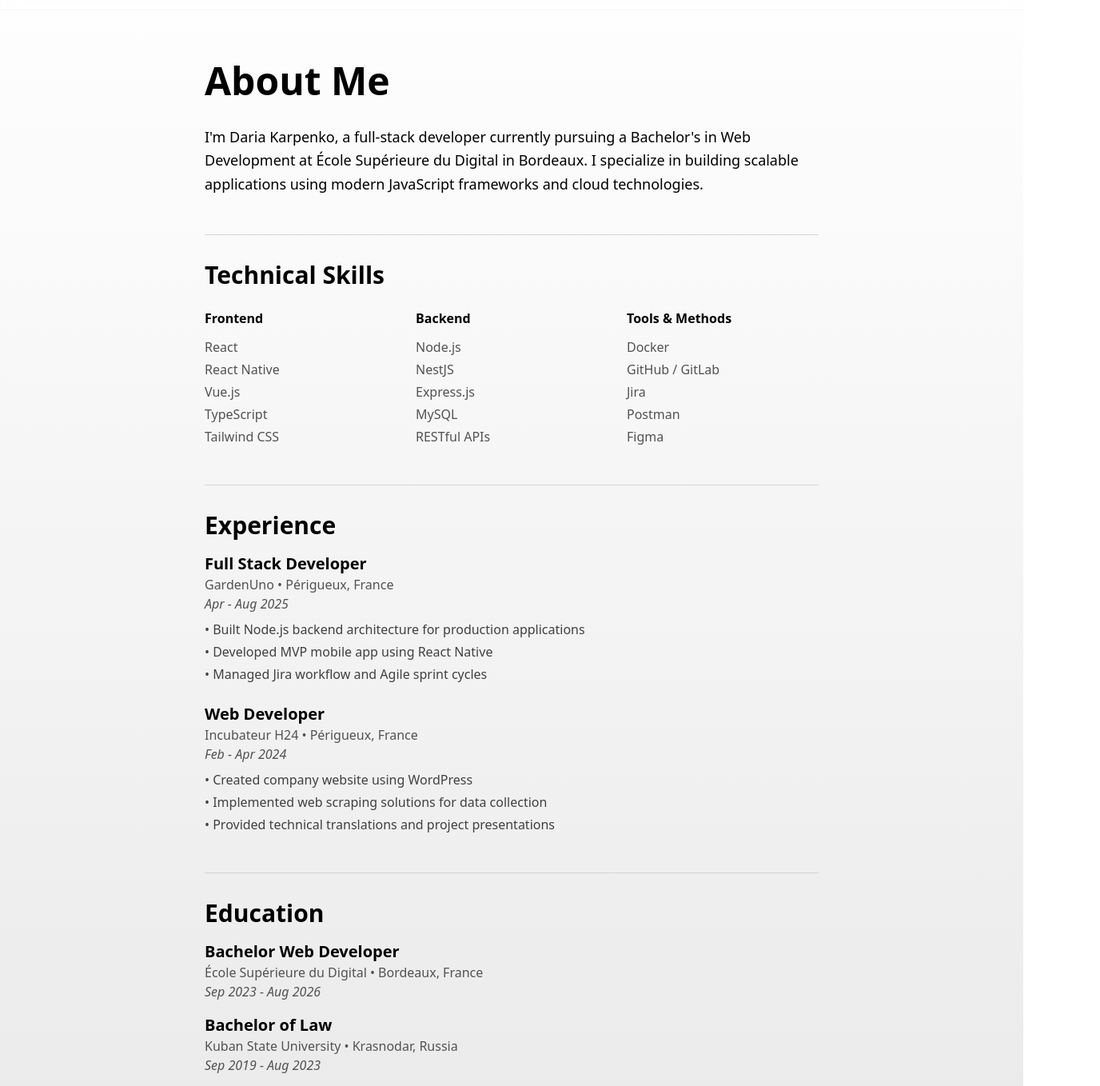
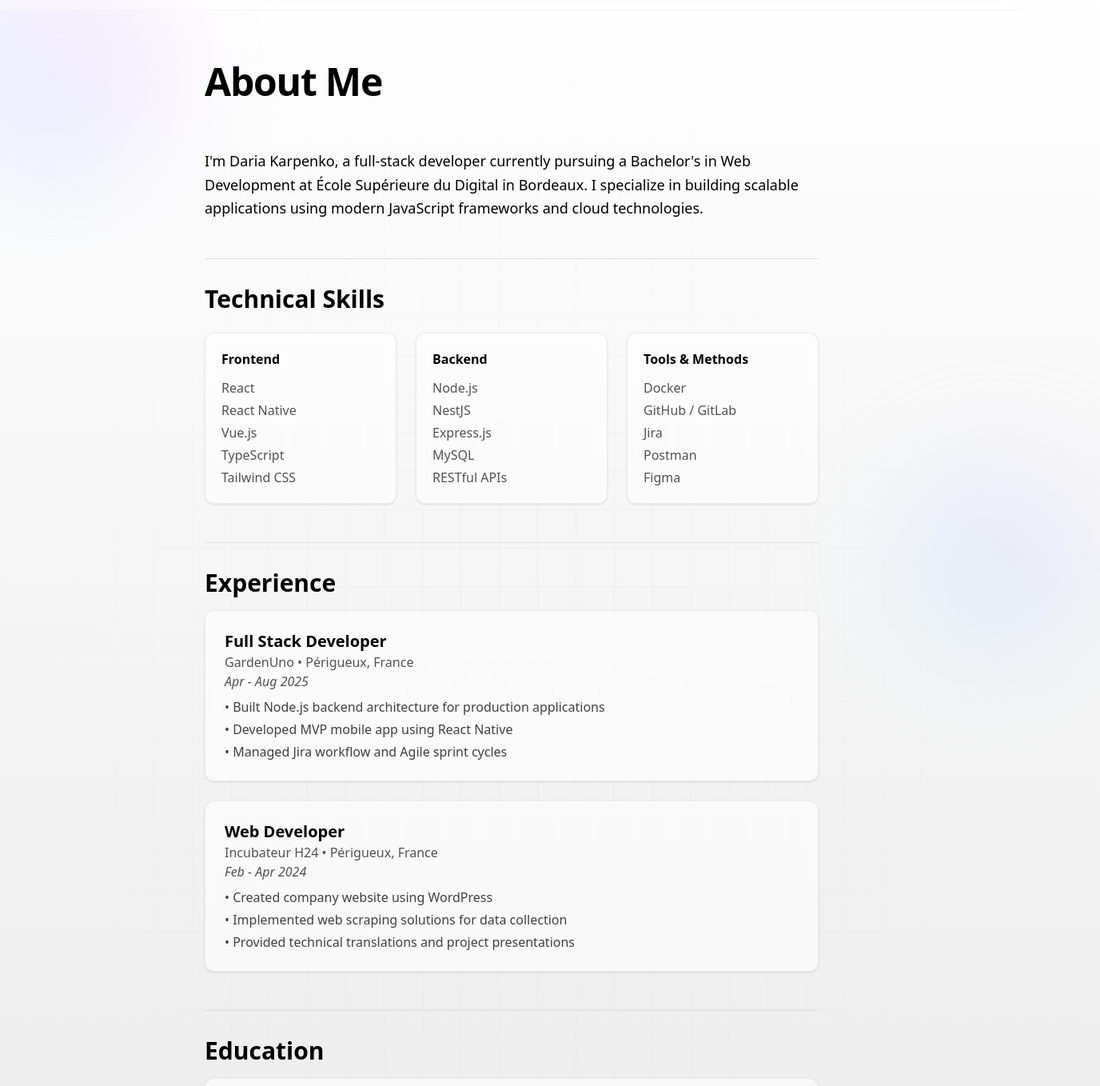
Before and after one commit to karpetoryba/my-portfolio-nextjs, a Next.js app: page /about in a window 1280 px wide. Shown: the part 60-1418 px from the top of the page at 80% size, 1376 px wide, since content can reach past the window. Built offline with nearby package versions, Linux system fonts and the light colour scheme.

Commit message:
🎨 Enhanced About page layout with background accents, improved heading styling, and added backdrop blur effects to skill and experience sections for a more visually appealing presentation.

```diff
--- a/src/app/about/page.tsx
+++ b/src/app/about/page.tsx
@@ -3,9 +3,23 @@ import Footer from "@/components/Footer";
 export default function AboutPage() {
   return (
     <>
-      <main className="container mx-auto px-4 py-16">
+      <main className="relative container mx-auto px-4 py-16">
+        {/* Background accents */}
+        <div className="pointer-events-none absolute inset-0 -z-10">
+          {/* soft grid overlay with fade */}
+          <div className="absolute inset-0 opacity-[0.06] [background-image:linear-gradient(to_right,rgba(0,0,0,0.7)_1px,transparent_1px),linear-gradient(to_bottom,rgba(0,0,0,0.7)_1px,transparent_1px)] [background-size:48px_48px] [mask-image:radial-gradient(ellipse_at_center,black,transparent_70%)]" />
+          {/* gradient blobs */}
+          <div className="absolute -top-24 -left-24 h-80 w-80 rounded-full blur-3xl opacity-40 bg-gradient-to-tr from-sky-200 via-violet-200 to-pink-200" />
+          <div className="absolute -bottom-32 -right-16 h-72 w-72 rounded-full blur-3xl opacity-40 bg-gradient-to-tr from-fuchsia-200 via-rose-200 to-amber-200" />
+          <div className="absolute top-1/3 -right-24 h-64 w-64 rounded-full blur-3xl opacity-30 bg-gradient-to-tr from-cyan-200 via-indigo-200 to-purple-200" />
+        </div>
+
         <div className="max-w-3xl mx-auto">
-          <h1 className="text-5xl font-bold mb-8">About Me</h1>
+          <div className="mb-10">
+            <h1 className="text-5xl font-bold leading-[1.05] tracking-tight">About Me</h1>
+            {/* glowing underline */}
+            <div className="mt-3 h-2 w-40 rounded-full bg-white/60 blur-md" />
+          </div>
 
           <div className="space-y-6 text-lg leading-relaxed">
             <p>
@@ -15,10 +29,10 @@ export default function AboutPage() {
             </p>
           </div>
 
-          <div className="mt-12 pt-8 border-t border-neutral-300">
+          <div className="mt-12 pt-8 border-t border-neutral-300/70">
             <h2 className="text-3xl font-semibold mb-6">Technical Skills</h2>
             <div className="grid grid-cols-2 md:grid-cols-3 gap-6">
-              <div>
+              <div className="bg-white/50 backdrop-blur-sm rounded-xl p-5 border border-neutral-200/70 shadow-sm">
                 <h3 className="font-semibold mb-3">Frontend</h3>
                 <ul className="space-y-1 text-neutral-600">
                   <li>React</li>
@@ -28,7 +42,7 @@ export default function AboutPage() {
                   <li>Tailwind CSS</li>
                 </ul>
               </div>
-              <div>
+              <div className="bg-white/50 backdrop-blur-sm rounded-xl p-5 border border-neutral-200/70 shadow-sm">
                 <h3 className="font-semibold mb-3">Backend</h3>
                 <ul className="space-y-1 text-neutral-600">
                   <li>Node.js</li>
@@ -38,7 +52,7 @@ export default function AboutPage() {
                   <li>RESTful APIs</li>
                 </ul>
               </div>
-              <div>
+              <div className="bg-white/50 backdrop-blur-sm rounded-xl p-5 border border-neutral-200/70 shadow-sm">
                 <h3 className="font-semibold mb-3">Tools & Methods</h3>
                 <ul className="space-y-1 text-neutral-600">
                   <li>Docker</li>
@@ -51,10 +65,10 @@ export default function AboutPage() {
             </div>
           </div>
 
-          <div className="mt-12 pt-8 border-t border-neutral-300">
+          <div className="mt-12 pt-8 border-t border-neutral-300/70">
             <h2 className="text-3xl font-semibold mb-4">Experience</h2>
             <div className="space-y-6">
-              <div>
+              <div className="group rounded-xl border border-neutral-200/70 bg-white/60 backdrop-blur-sm p-6 shadow-sm transition-transform duration-300 hover:-translate-y-1 hover:shadow-md">
                 <h3 className="text-xl font-semibold">Full Stack Developer</h3>
                 <p className="text-neutral-600 font-medium">GardenUno • Périgueux, France</p>
                 <p className="text-neutral-600 italic">Apr - Aug 2025</p>
@@ -64,7 +78,7 @@ export default function AboutPage() {
                   <li>• Managed Jira workflow and Agile sprint cycles</li>
                 </ul>
               </div>
-              <div>
+              <div className="group rounded-xl border border-neutral-200/70 bg-white/60 backdrop-blur-sm p-6 shadow-sm transition-transform duration-300 hover:-translate-y-1 hover:shadow-md">
                 <h3 className="text-xl font-semibold">Web Developer</h3>
                 <p className="text-neutral-600 font-medium">Incubateur H24 • Périgueux, France</p>
                 <p className="text-neutral-600 italic">Feb - Apr 2024</p>
@@ -77,15 +91,15 @@ export default function AboutPage() {
             </div>
           </div>
 
-          <div className="mt-12 pt-8 border-t border-neutral-300">
+          <div className="mt-12 pt-8 border-t border-neutral-300/70">
             <h2 className="text-3xl font-semibold mb-4">Education</h2>
             <div className="space-y-4">
-              <div>
+              <div className="rounded-xl border border-neutral-200/70 bg-white/60 backdrop-blur-sm p-6 shadow-sm">
                 <h3 className="text-xl font-semibold">Bachelor Web Developer</h3>
                 <p className="text-neutral-600 font-medium">École Supérieure du Digital • Bordeaux, France</p>
                 <p className="text-neutral-600 italic">Sep 2023 - Aug 2026</p>
               </div>
-              <div>
+              <div className="rounded-xl border border-neutral-200/70 bg-white/60 backdrop-blur-sm p-6 shadow-sm">
                 <h3 className="text-xl font-semibold">Bachelor of Law</h3>
                 <p className="text-neutral-600 font-medium">Kuban State University • Krasnodar, Russia</p>
                 <p className="text-neutral-600 italic">Sep 2019 - Aug 2023</p>
```
